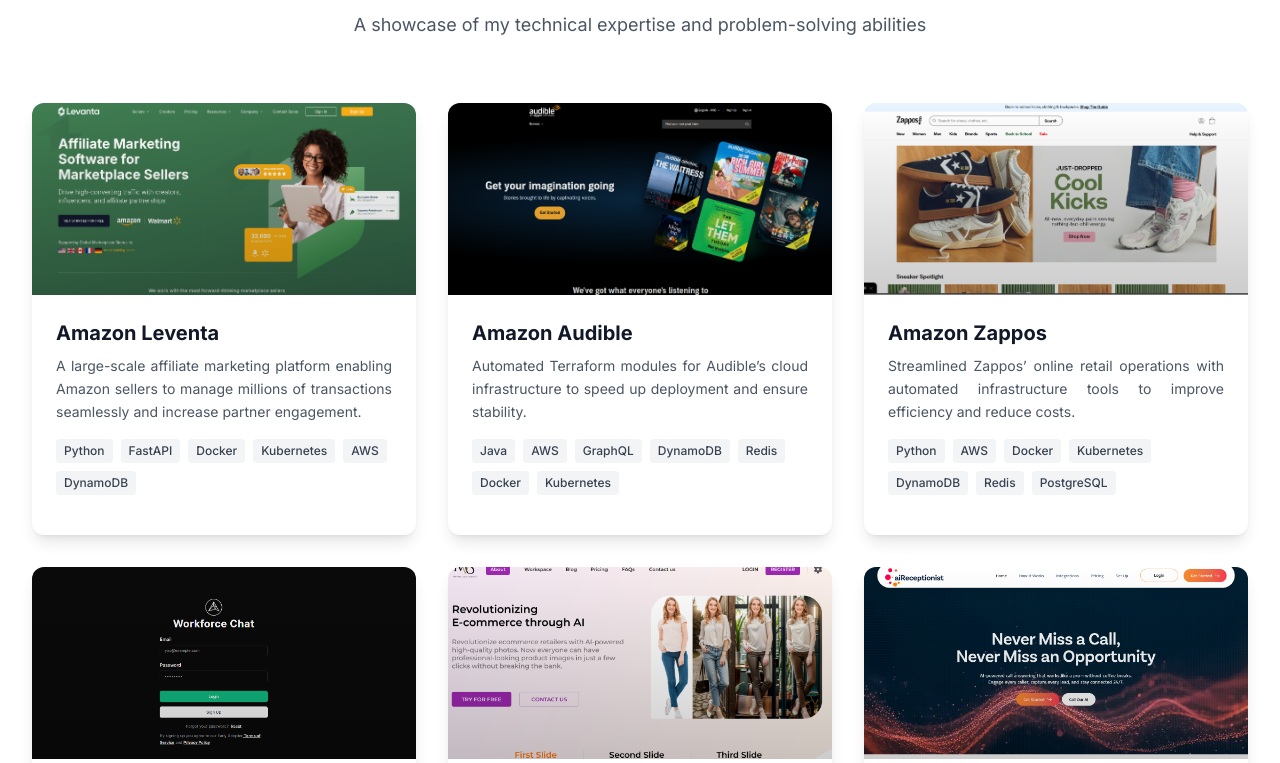
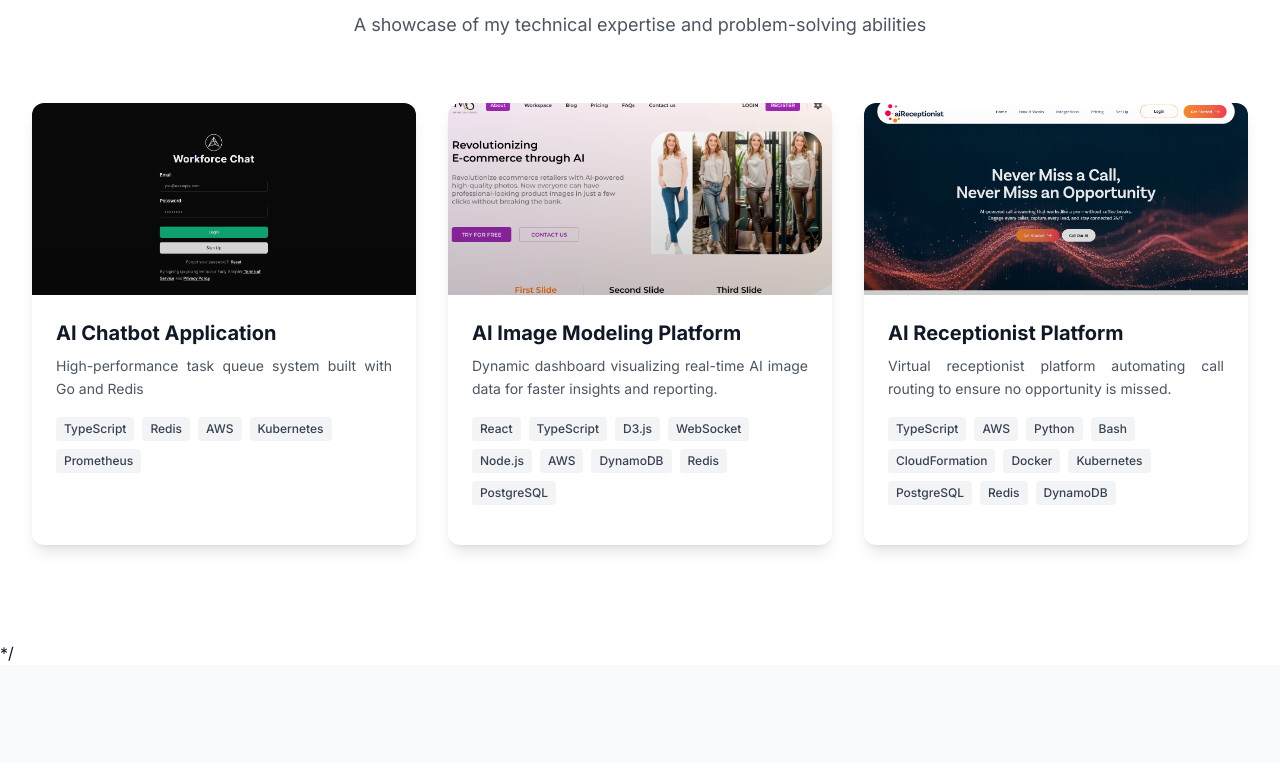
Before and after one commit to skydev9293/robert_port, a React (Create React App) app: page / in a window 1280 px wide. Shown: the part 3799-4562 px from the top of the page. Built offline with nearby package versions, Linux system fonts and the light colour scheme.

Commit message:
Update portfolio.ts

```diff
--- a/src/data/portfolio.ts
+++ b/src/data/portfolio.ts
@@ -67,39 +67,6 @@
 
 
 export const projects: Project[] = [
-  {
-    id: "3",
-    title: "Amazon Leventa",
-    imageUrl: "/image3.png",
-    description: "A large-scale affiliate marketing platform enabling Amazon sellers to manage millions of transactions seamlessly and increase partner engagement.",
-    longDescription: "Created a comprehensive platform for ML engineers to deploy, monitor, and manage machine learning models in production. Includes A/B testing, model versioning, and automated rollback capabilities.",
-    technologies: ["Python", "FastAPI", "Docker", "Kubernetes", "AWS", "DynamoDB"],
-    githubUrl: "https://github.com/alexchen/ml-platform",
-    featured: true,
-    category: "ai"
-  },
-  {
-    id: "4",
-    title: "Amazon Audible",
-    imageUrl: "/image4.png",
-    description: "Automated Terraform modules for Audible’s cloud infrastructure to speed up deployment and ensure stability.",
-    longDescription: "Developed reusable Terraform modules and automation scripts for provisioning cloud infrastructure. Includes best practices for security, monitoring, and cost optimization.",
-    technologies: ["Java", "AWS", "GraphQL", "DynamoDB", "Redis", "Docker", "Kubernetes"],
-    githubUrl: "https://github.com/alexchen/cloud-automation",
-    featured: false,
-    category: "devops"
-  },
-  {
-    id: "4",
-    title: "Amazon Zappos",
-    imageUrl: "/image5.png",
-    description: "Streamlined Zappos’ online retail operations with automated infrastructure tools to improve efficiency and reduce costs.",
-    longDescription: "Developed reusable Terraform modules and automation scripts for provisioning cloud infrastructure. Includes best practices for security, monitoring, and cost optimization.",
-    technologies: ["Python", "AWS", "Docker", "Kubernetes", "DynamoDB", "Redis", "PostgreSQL"],
-    githubUrl: "https://github.com/alexchen/cloud-automation",
-    featured: false,
-    category: "devops"
-  },
   {
     id: "1",
     title: "AI Chatbot Application",
```
